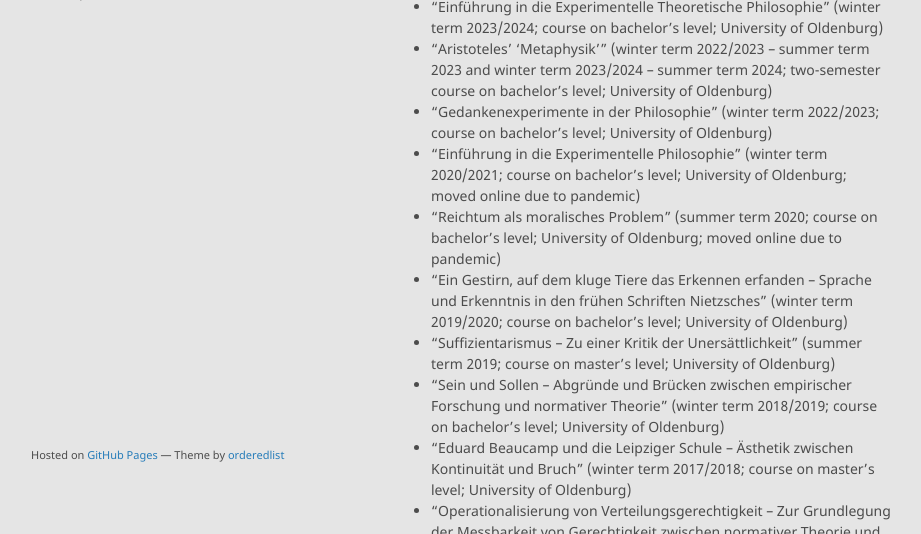
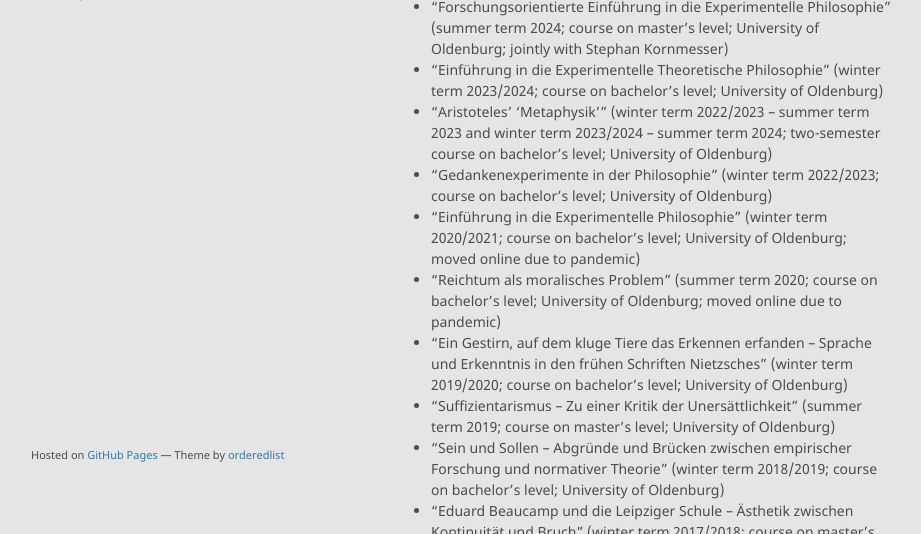
Before and after one commit to alephmembeth/alephmembeth.github.io, a Jekyll site: the page built from teaching.md, in a window 1280 px wide and 900 px high, cut to the strip 366-900 px from the top of the window. Shown: the whole strip, without its empty margins (179-1100 px from the left). Built offline with Jekyll 4.4.1, drawn with Linux system fonts in a browser that asks for light colours; our own code applies the rules of GitHub Pages for plain Markdown files.

Commit message:
Update teaching.md

```diff
--- a/teaching.md
+++ b/teaching.md
@@ -11,6 +11,7 @@
 
 ## Courses
 
++ “Forschungsorientierte Einführung in die Experimentelle Philosophie” (summer term 2024; course on master’s level; University of Oldenburg; jointly with Stephan Kornmesser)
 + “Einführung in die Experimentelle Theoretische Philosophie” (winter term 2023/2024; course on bachelor’s level; University of Oldenburg)
 + “Aristoteles’ ‘Metaphysik’” (winter term 2022/2023 – summer term 2023 and winter term 2023/2024 – summer term 2024; two-semester course on bachelor’s level; University of Oldenburg)
 + “Gedankenexperimente in der Philosophie” (winter term 2022/2023; course on bachelor’s level; University of Oldenburg)
```
